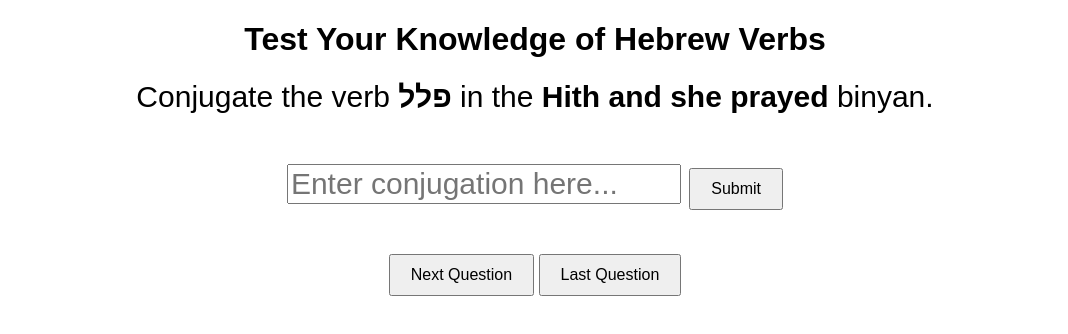
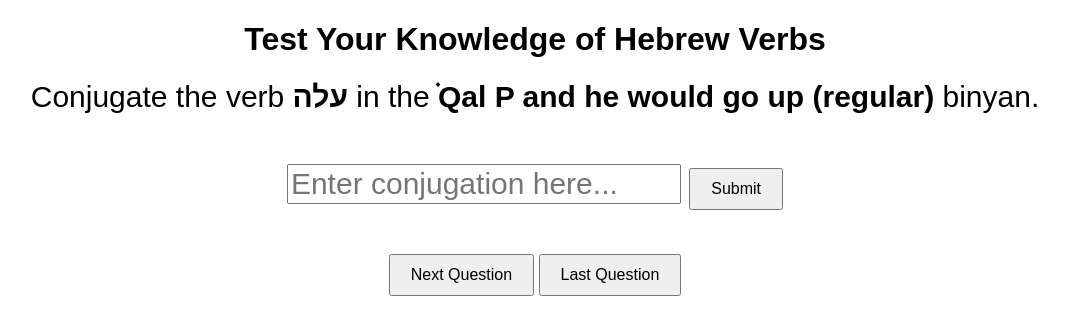
Before and after one commit to machawt/verbs, a plain HTML site: page index.html in a window 1280 px wide. Shown: the whole page, without its empty margins (105-1173 px from the left). Drawn offline with Linux system fonts and the light colour scheme.

Commit message:
Update index.html

```diff
--- a/index.html
+++ b/index.html
@@ -50,7 +50,7 @@
     <script>
         // List of Hebrew verbs in different Binyanim (simplified)
         const verbs = [
-            { verb: "פלל", binyan: "Hith and she prayed", conjugation: "וַתִּתְפַּלֵּל" },  // 2.1
+            { verb: "עלה", binyan: "֗Qal P and he would go up (regular) ", conjugation: "וְעָלָה" },  // 2.1
             { verb: "אמר", binyan: "Qal ַand she said", conjugation: "וַתֹּאמַר" },  // To go (Qal)
             { verb: "עלצ", binyan: "Qal he rejoiced", conjugation: "עָלַץ" },  // To hear (Qal)
             { verb: "רום", binyan: "Qal she exalted֗", conjugation: "רָמַה" },  // To act (Pi'el)
```
